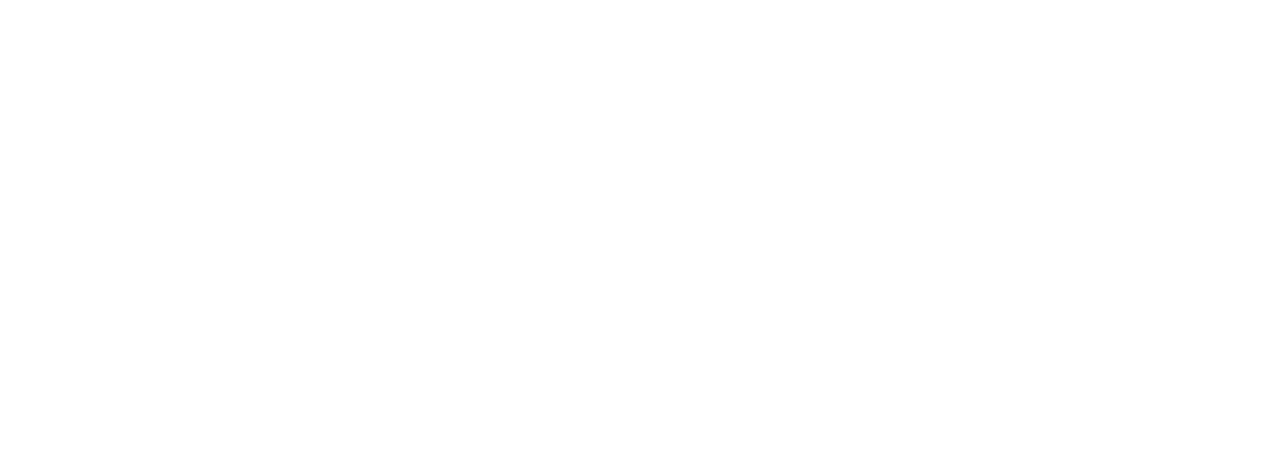
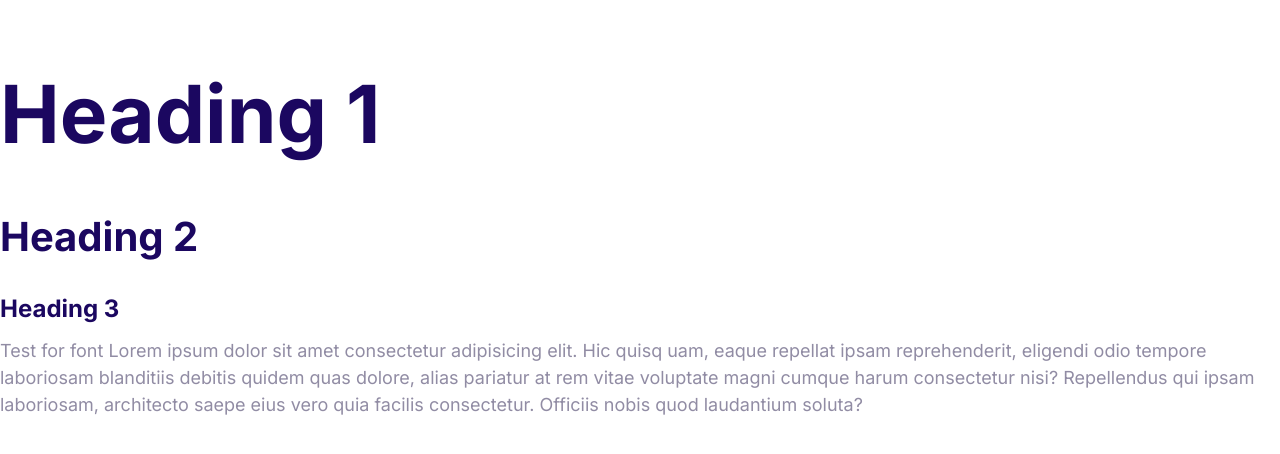
Before and after one commit to abram-stack/CloudHostingLandingPage, a plain HTML site: page index.html in a window 1280 px wide. Drawn offline with Linux system fonts and the light colour scheme.

Commit message:
typography

```diff
--- a/css/style.css
+++ b/css/style.css
@@ -5,3 +5,46 @@
   --color-headings: #1b0760;
   --color-body: #918ca4;
 }
+html {
+  font-size: 62.5%;
+}
+body {
+  font-family: Inter, Arial, Helvetica, sans-serif;
+  color: var(--color-body);
+  font-size: 2.4rem;
+  line-height: 1.5;
+}
+
+h1,
+h2,
+h3 {
+  color: var(--color-headings);
+  margin-bottom: 1rem;
+}
+
+h1 {
+  font-size: 7rem;
+}
+h2 {
+  font-size: 4rem;
+}
+h3 {
+  font-size: 3rem;
+}
+p {
+  margin-top: 0;
+}
+@media screen and (min-width: 1024px) {
+  body {
+    font-size: 1.8rem;
+  }
+  h1 {
+    font-size: 8rem;
+  }
+  h2 {
+    font-size: 4rem;
+  }
+  h3 {
+    font-size: 2.4rem;
+  }
+}
--- a/index.html
+++ b/index.html
@@ -6,9 +6,15 @@
   <meta name="viewport" content="width=device-width, initial-scale=1.0">
   <link rel="stylesheet" href="css/normalize.css"/>
   <link rel="stylesheet" href="css/style.css" />
+  <link rel="preconnect" href="https://fonts.googleapis.com">
+  <link rel="preconnect" href="https://fonts.gstatic.com" crossorigin>
+  <link href="https://fonts.googleapis.com/css2?family=Inter:wght@400;700&display=swap" rel="stylesheet">
   <title>Cloud Hosting Domain</title>
 </head>
 <body>
-
+  <h1>Heading 1</h1>
+  <h2>Heading 2</h2>
+  <h3>Heading 3</h3>
+  <p>Test for font Lorem ipsum dolor sit amet consectetur adipisicing elit. Hic quisq uam, eaque repellat ipsam reprehenderit, eligendi odio tempore laboriosam blanditiis debitis quidem quas dolore, alias pariatur at rem vitae voluptate magni cumque harum consectetur nisi? Repellendus qui ipsam laboriosam, architecto saepe eius vero quia facilis consectetur. Officiis nobis quod laudantium soluta?</p>
 </body>
 </html>
```
